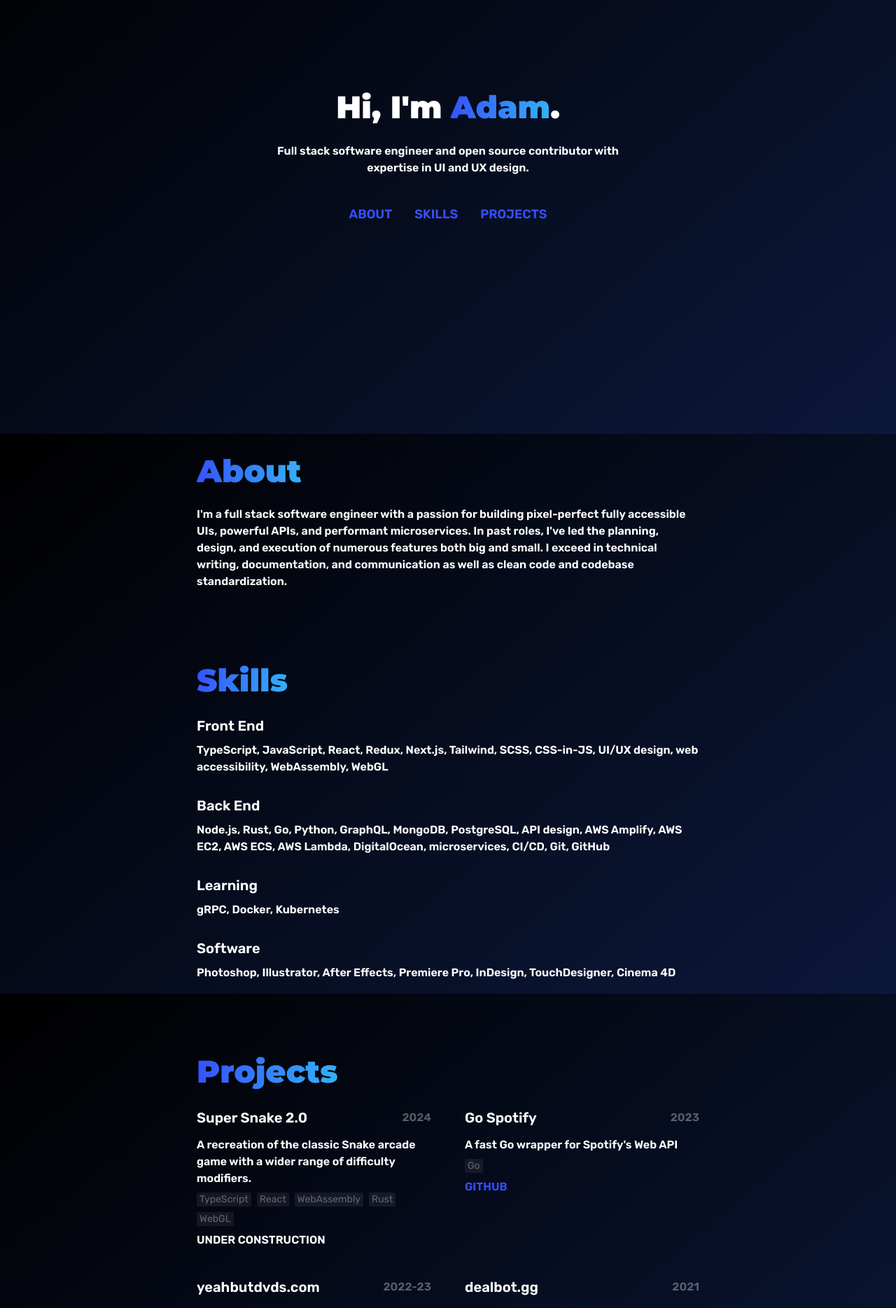
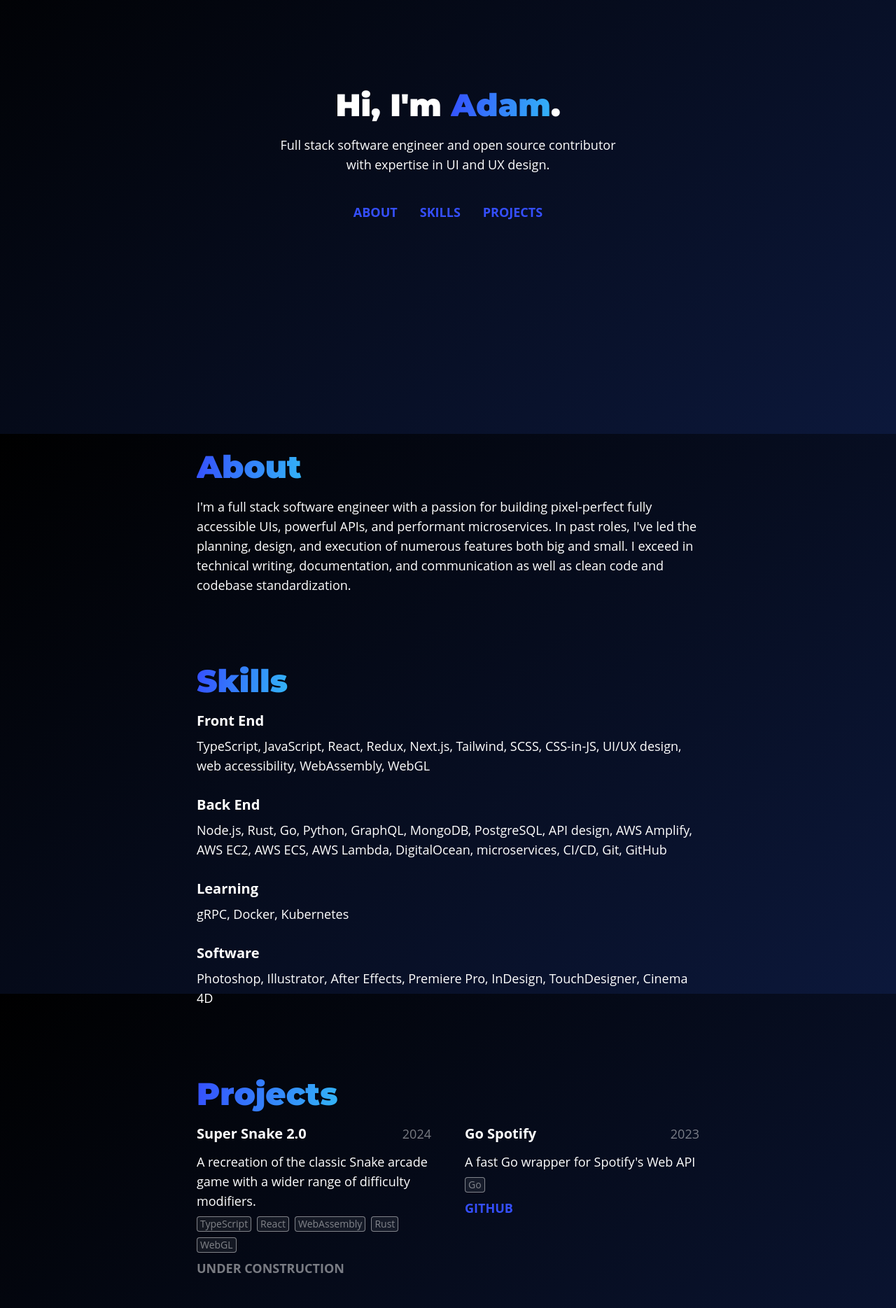
Before and after one commit to acdvs/acdvs.dev, a Next.js app: page / in a window 1280 px wide. Shown: the part 180-2049 px from the top of the page at 70% size. Built offline with nearby package versions, Linux system fonts and the light colour scheme.

Commit message:
Improve style

```diff
--- a/src/app/page.tsx
+++ b/src/app/page.tsx
@@ -9,11 +9,9 @@ export default function Home() {
         <div className="h-screen flex justify-center items-center mb-5">
           <div className="max-w-xl px-10 position-absolute top-50 translate-middle-y">
             <div>
-              <div className="flex justify-center">
-                <h1 className="mr-3">Hi, I'm</h1>
-                <h1 className="text-gradient">Adam</h1>
-                <h1>.</h1>
-              </div>
+              <h1 className="text-center">
+                Hi, I'm <span className="text-gradient m-0">Adam</span>.
+              </h1>
               <p className="mb-10 text-center">
                 Full stack software engineer and open source contributor with expertise in
                 UI and UX design.
--- a/src/components/Project.tsx
+++ b/src/components/Project.tsx
@@ -22,17 +22,17 @@ function Project({
   const noLinks = !liveURL && !sourceURL && !packageURL;
 
   return (
-    <li className="mb-8 md:mb-0">
+    <li className="mb-8 md:mb-0 [&:hover_.tag]:text-white">
       <div className="flex justify-between items-center mb-3">
         <h2 className="mb-0">{title}</h2>
-        <span className="text-darkTrans">{date}</span>
+        <span className="text-darkTrans1">{date}</span>
       </div>
       <p className="mb-2">{description}</p>
       <ul className="flex flex-wrap mb-0">
         {tags?.map((tag) => (
           <li
             key={tag}
-            className="text-sm font-normal text-darkTrans bg-darkerTrans rounded-sm px-1 mr-2 mb-2"
+            className="tag text-sm font-normal text-darkTrans1 bg-darkTrans2 rounded border-1 border-darkTrans px-1 mr-2 mb-2 hover:border-white transition-colors"
           >
             {tag}
           </li>
@@ -74,7 +74,7 @@ function ProjectLink({ url, text }: LinkProps) {
     <a
       href={url}
       target="_blank"
-      className={cx('btn-secondary mr-6 mb-2', !url && 'text-darkTrans')}
+      className={cx('btn-secondary mr-6 mb-2', !url && 'text-darkTrans2')}
     >
       {text}
     </a>
--- a/src/styles/styles.css
+++ b/src/styles/styles.css
@@ -1,5 +1,4 @@
 @import url('https://fonts.googleapis.com/css2?family=Montserrat:wght@900&display=swap');
-@import url('https://fonts.googleapis.com/css2?family=Rubik:wght@400;600&display=swap');
 
 @tailwind base;
 @tailwind components;
@@ -10,8 +9,8 @@
     @apply text-white;
   }
 
-  h1 {
-    @apply font-montserrat text-[2.4rem] font-black mb-4 xs:text-[2.8rem];
+  h1, h1 span {
+    @apply font-montserrat text-[2.4rem] xs:text-[2.8rem] font-black leading-[normal] mb-4;
   }
 
   h2 {
@@ -19,17 +18,17 @@
   }
 
   p, span, a, div {
-    @apply font-rubik font-semibold text-white;
+    @apply text-lg font-body text-white;
   }
 
   a {
-    @apply text-blue font-bold decoration-0 uppercase;
+    @apply text-blue font-bold decoration-0 uppercase hover:text-lightBlue transition-colors;
   }
 }
 
 @layer components {
   .btn-primary {
-    @apply border-b-2 text-lg border-transparent py-4 px-4 hover:border-lightBlue hover:text-lightBlue transition-colors;
+    @apply border-b-2 text-lg border-transparent py-4 px-4 hover:border-lightBlue;
 
     &:hover svg {
       @apply fill-lightBlue;
@@ -38,10 +37,6 @@
     & svg {
       @apply h-8 fill-blue transition-colors;
     }
-  }
-
-  .btn-secondary {
-    @apply hover:text-mediumBlue transition-colors;
   }
 }
 
--- a/tailwind.config.js
+++ b/tailwind.config.js
@@ -3,10 +3,7 @@ const defaultTheme = require('tailwindcss/defaultTheme');
 
 /** @type {import('tailwindcss').Config} */
 module.exports = {
-  content: [
-    './src/app/**/*.{js,ts,jsx,tsx,mdx}',
-    './src/components/**/*.{js,ts,jsx,tsx,mdx}',
-  ],
+  content: ['./src/app/**/*.{ts,tsx,mdx}', './src/components/**/*.{ts,tsx,mdx}'],
   theme: {
     colors: {
       darkBlue: '#030b16',
@@ -16,14 +13,17 @@ module.exports = {
       black: '#000000',
       white: '#ffffff',
       transparent: 'transparent',
-      darkTrans: '#ffffff55',
-      darkerTrans: '#ffffff11',
+      darkTrans1: '#ffffff77',
+      darkTrans2: '#ffffff11',
     },
     fontFamily: {
       montserrat: ['Montserrat', ...defaultTheme.fontFamily.sans],
-      rubik: ['Rubik', ...defaultTheme.fontFamily.sans],
+      body: ['Open Sans', ...defaultTheme.fontFamily.sans],
     },
     extend: {
+      borderWidth: {
+        1: '1px',
+      },
       screens: {
         xs: '450px',
       },
```
